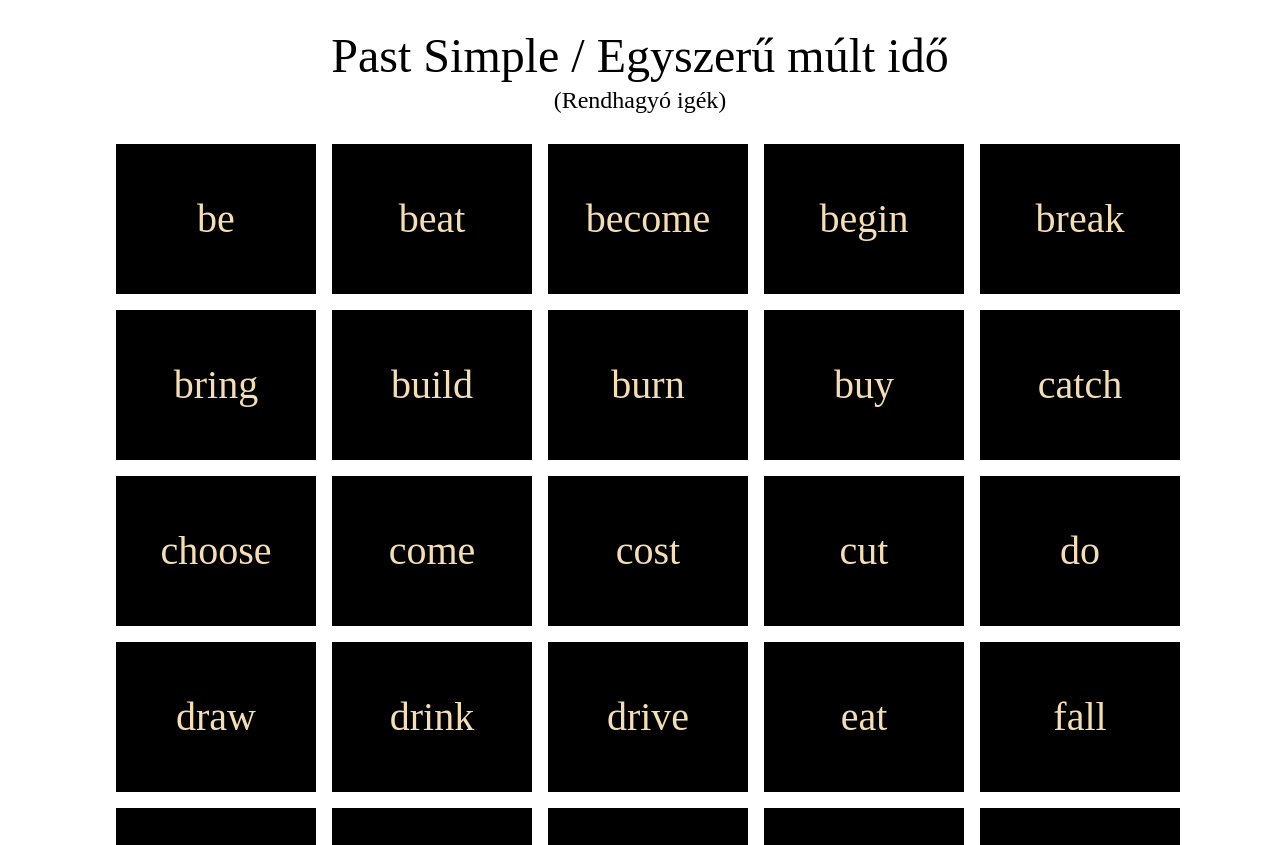
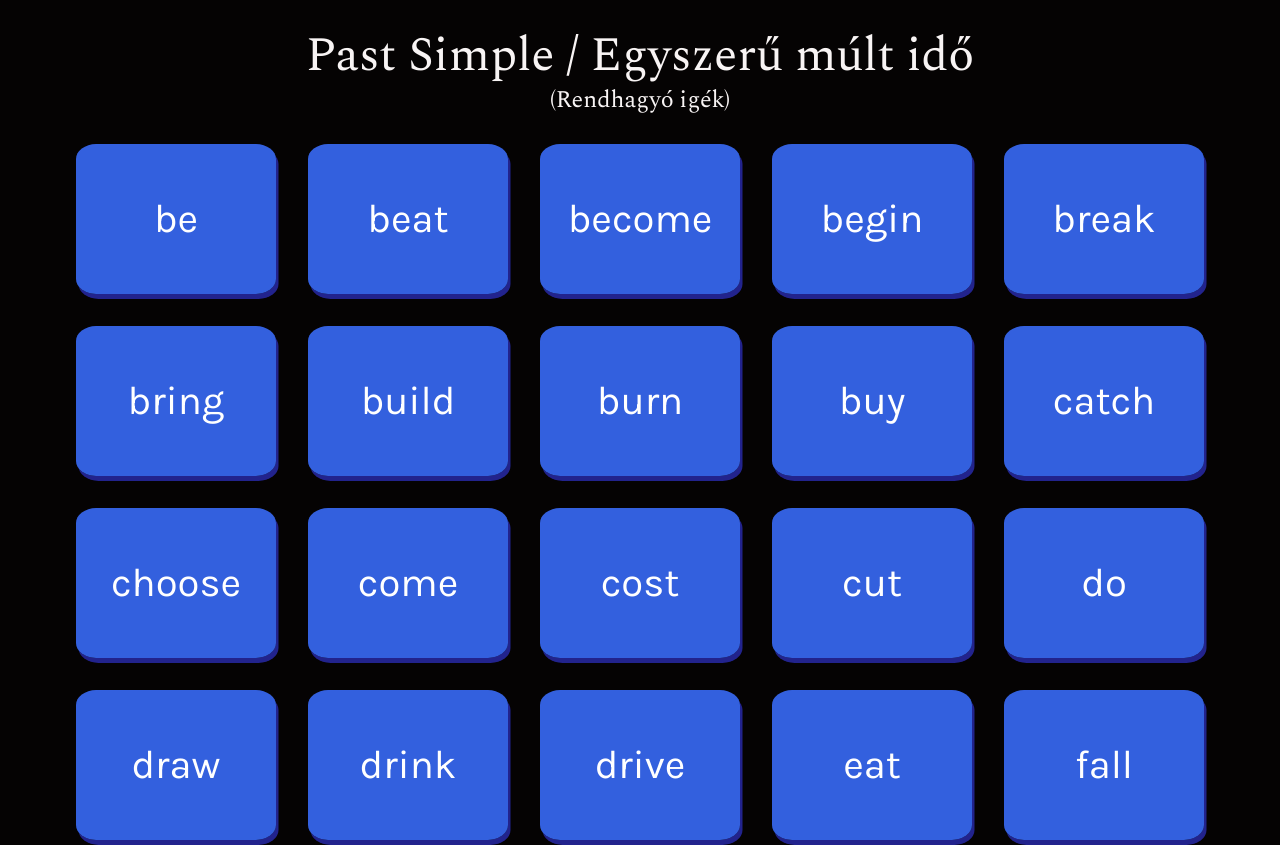
Before and after one commit to zsoltadam92/word-cards, a plain HTML site: page index.html in a window 1280 px wide. Shown: the top 845 px of the page. Drawn offline with nearby package versions, Linux system fonts and the light colour scheme.

Commit message:
style settings

```diff
--- a/index.html
+++ b/index.html
@@ -4,6 +4,8 @@
     <meta charset="UTF-8">
     <meta http-equiv="X-UA-Compatible" content="IE=edge">
     <meta name="viewport" content="width=device-width, initial-scale=1.0">
+    <link rel="preconnect" href="https://fonts.gstatic.com">
+    <link href="https://fonts.googleapis.com/css2?family=Karla&family=Spectral&display=swap" rel="stylesheet">
     <link rel="stylesheet" href="https://cdnjs.cloudflare.com/ajax/libs/meyer-reset/2.0/reset.css">
     <link rel="stylesheet" href="style.css">
     <title>English word cards</title>
@@ -1212,12 +1214,12 @@
                 <div class="card">
                     <div class="front">
                         <div class="middle">
-                            <span>understand</span>
+                            <span class="size">understand</span>
                         </div>
                     </div>
                     <div class="back">
                         <div class="middle">
-                        <span>understood</span>
+                        <span class="size">understood</span>
                         </div>
                     </div>
                 </div>
--- a/style.css
+++ b/style.css
@@ -1,5 +1,5 @@
-* {
-    box-sizing: border-box;
+body {
+    background-color: rgb(5, 3, 3);
 }
 
 .middle {
@@ -21,8 +21,15 @@
     width: 200px;
     height: 150px;
     position: relative;
-    margin-bottom: 1rem;
-    margin-right: 1rem;
+    margin-bottom: 1.5rem;
+    margin-right: 1.5rem;
+}
+
+@media (min-width: 768px) {
+    .wrapper {
+        margin-bottom: 2rem;
+        margin-right: 2rem;
+    }
 }
 
 .card {
@@ -38,32 +45,34 @@
     backface-visibility: hidden;
     position: absolute;
     transition: transform 0.5s linear;
+    border-radius: 10%;
+    font-family: "Karla", sans-serif;
 }
 
 .front {
     transform: perspective(300px) rotateY(0deg);
-    background-color: black;
-    color: wheat;
+    background-color: #3b6fffde;
+    color: white;
+    box-shadow: 2.5px 5px #3b3eff8c;
 }
 
 .back {
-    background-color: #f1f1f1;
     transform: perspective(300px) rotateY(180deg);
+    background-color: rgb(235, 252, 2);
+    box-shadow: 2.5px 5px rgba(255, 255, 0, 0.527);
 }
 
-/* Hover solution------------ */
-/* .card:hover > .front {
-    transform: perspective(300px) rotateY(-180deg);
+h1,
+p {
+    text-align: center;
+    font-family: "Spectral", serif;
 }
-
-.card:hover > .back {
-    transform: perspective(300px) rotateY(0deg);
-} */
 
 h1 {
     text-align: center;
     font-size: 2rem;
-    margin: 2rem 0 0.5rem;
+    margin: 2rem 1rem 0.5rem;
+    color: rgb(248, 244, 244);
 }
 
 p {
@@ -73,6 +82,11 @@ p {
 
 small {
     font-size: 1.5rem;
+    color: rgb(248, 244, 244);
+}
+
+.size {
+    /* font-size: 2.3rem; */
 }
 
 @media (min-width: 768px) {
@@ -84,6 +98,19 @@ small {
 span {
     font-size: 2.5rem;
 }
+
+.size {
+    font-size: 2.3rem;
+}
+
+/* Hover solution------------ */
+/* .card:hover > .front {
+    transform: perspective(300px) rotateY(-180deg);
+}
+
+.card:hover > .back {
+    transform: perspective(300px) rotateY(0deg);
+} */
 
 #card-flip,
 #card-flip1,
```
